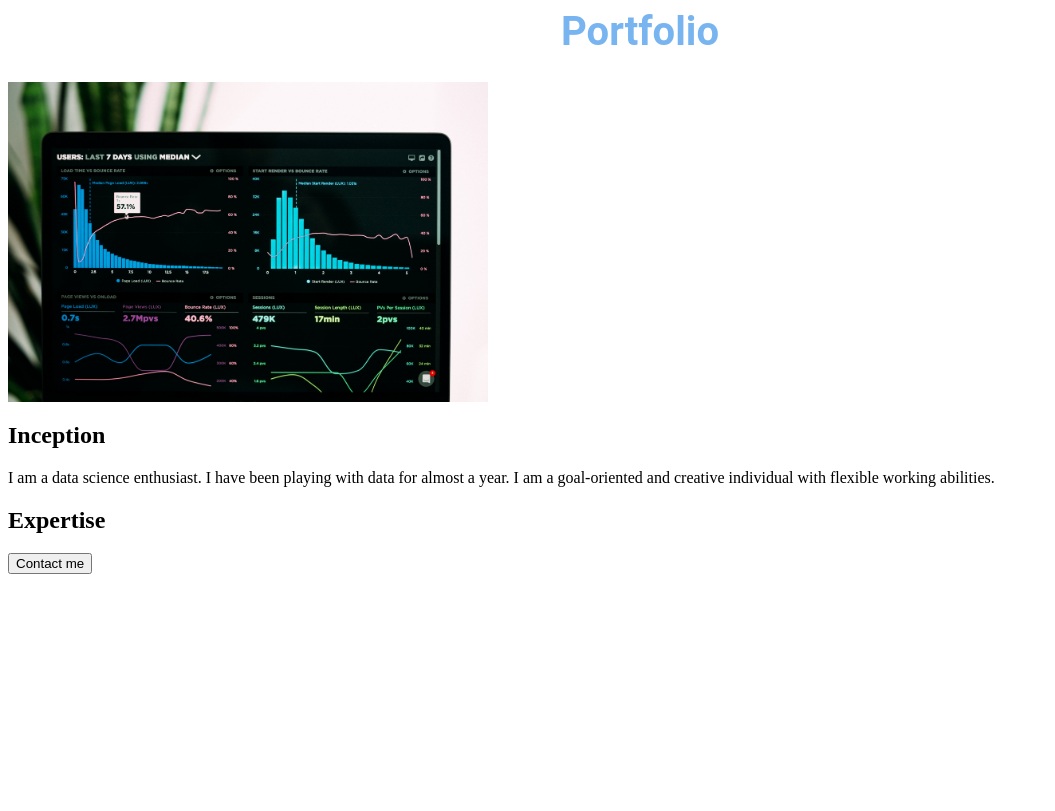
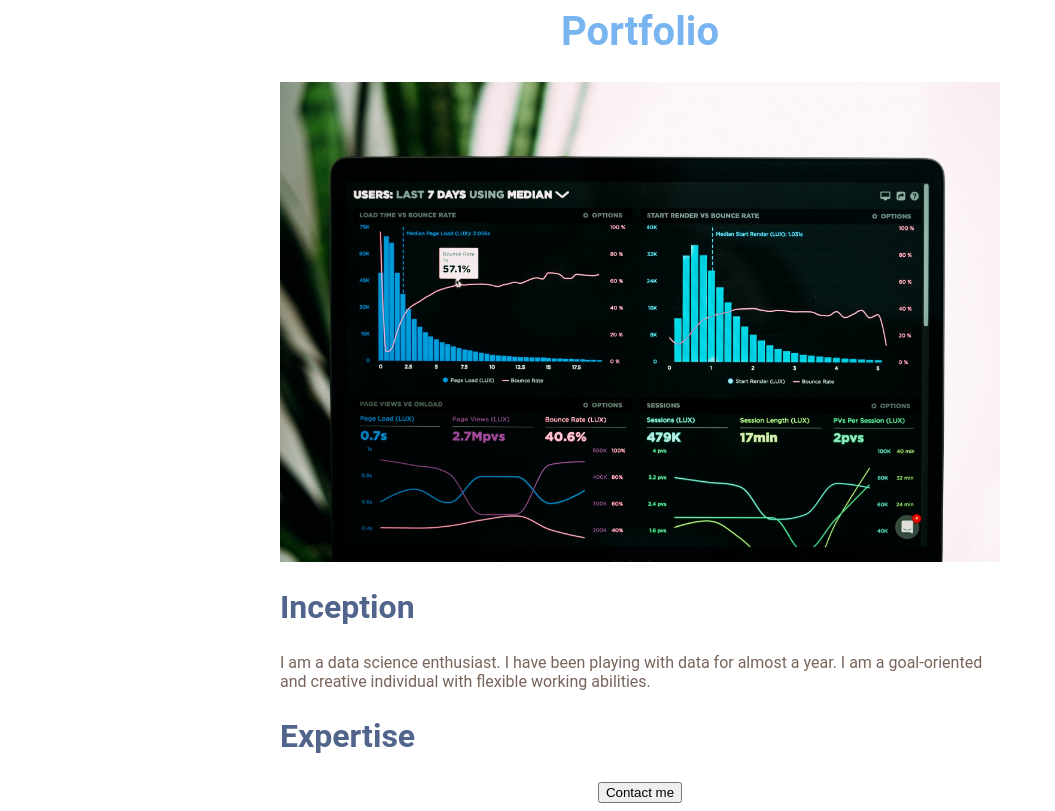
Before and after one commit to Zabidin24/Portfolio-website-v2, a Flask app: page / in a window 1280 px wide. Shown: the whole page, without its empty margins (0-1055 px from the left). Before the commit the page ends 574 px from the top, so only its background shows below. Run offline with Flask 2, Linux system fonts and the light colour scheme.

Commit message:
CSS added again

```diff
--- a/templates/home.html
+++ b/templates/home.html
@@ -8,18 +8,42 @@
       font-size: 40px;
       font-family: Roboto;
       color: rgb(120, 180, 240);
-      text-align: center;
+      text-align: center;}
+
+    #banner{
+        max-width: 100%;
+        height: auto;
+      object-fit: cover;
+
+      }
+    h2{
+      font-family:Roboto;
+      font-size: 32px;
+      color: rgb(80, 100, 140);
+      text-align: fit;
+    }
+    p{
+      font-family : Roboto;
+      color: rgb(120,100,90);
+    }
+    #container{
+      max-width: 720px;
+      margin: 0 auto 0 auto;
     }
   </style>
 </head>
 <body>
-<h1> Portfolio </h1>
-  <img src="https://portfoliowebsite.zainabidin24.repl.co/static/Portfolio.jpg" height=320px>
+  <div id="container">
+   <h1> Portfolio </h1>
+  <img id="banner"
+src="https://portfoliowebsite.zainabidin24.repl.co/static/Portfolio.jpg" >
  <h2> Inception</h2>
   <p> I am a data science enthusiast. I have been playing with data for almost a year. I am a goal-oriented and creative individual with flexible working abilities.</p>
   <h2> Expertise  </h2>
+  <div style="text-align:center;" >
   <button> Contact me</button>
-
+    </div>
+  </div>
 </body>
 
 </html>
```
